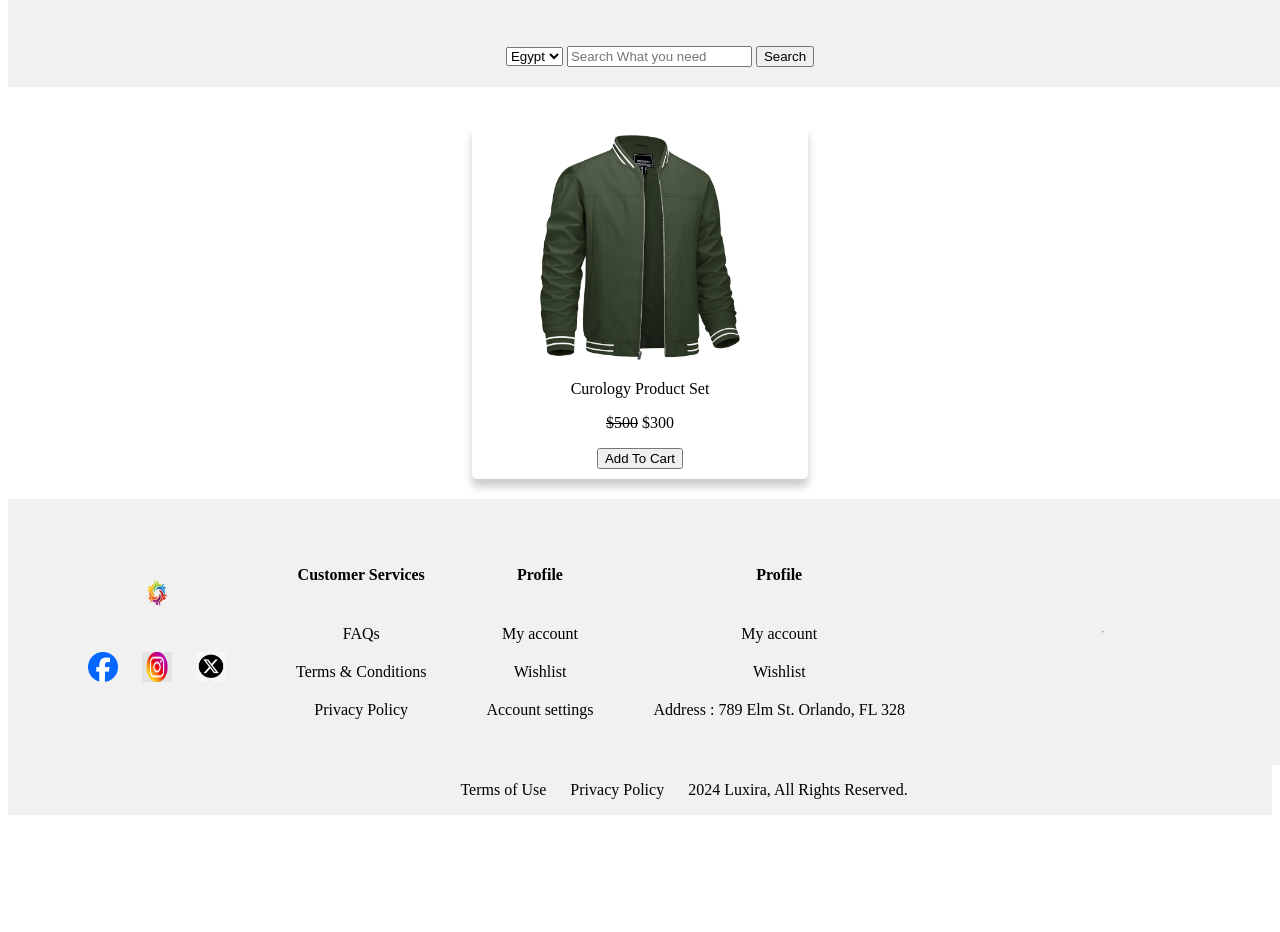
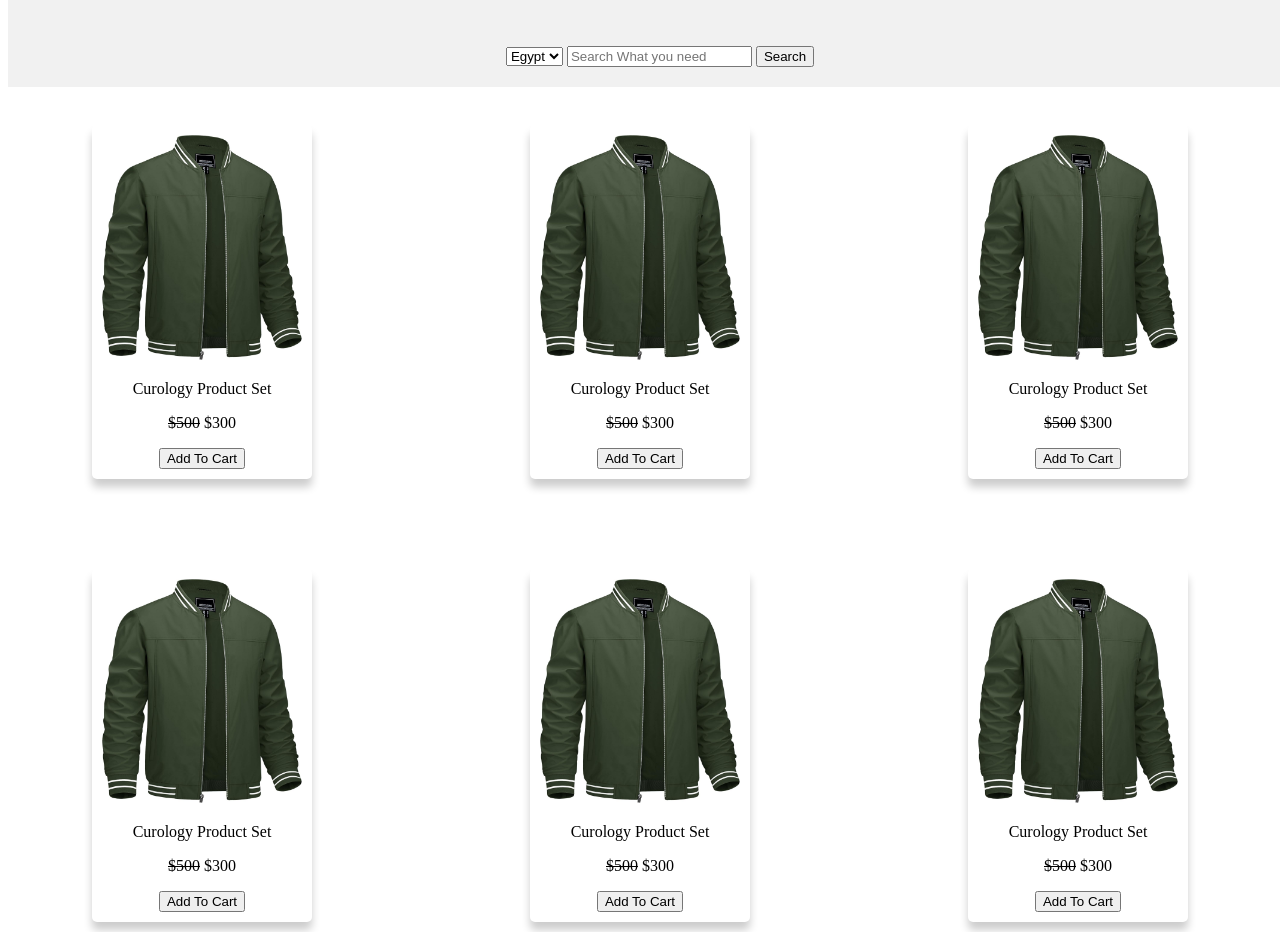
Before and after one commit to 3ly-Al-husseiny/Assignment, a plain HTML site: page index.html in a window 1280 px wide. Shown: the part 100-1032 px from the top of the page. Before the commit the page ends 923 px from the top, so only its background shows below. Drawn offline with Linux system fonts and the light colour scheme.

Commit message:
GDG - Assignment 2

```diff
--- a/index.html
+++ b/index.html
@@ -53,6 +53,7 @@
     <br>
 
     <!-- Card -->
+<div class="cardGird">
 
     <div class="card">
         <img src="Jecket.jpg" alt="jacket" width="200px">
@@ -61,6 +62,53 @@
         <button>Add To Cart</button>
     </div>
 
+    <div class="card">
+        <img src="Jecket.jpg" alt="jacket" width="200px">
+        <p>Curology Product Set</p>
+        <p><del>$500</del> $300</p>
+        <button>Add To Cart</button>
+    </div>
+
+    <div class="card">
+        <img src="Jecket.jpg" alt="jacket" width="200px">
+        <p>Curology Product Set</p>
+        <p><del>$500</del> $300</p>
+        <button>Add To Cart</button>
+    </div>
+
+
+    <div class="card">
+        <img src="Jecket.jpg" alt="jacket" width="200px">
+        <p>Curology Product Set</p>
+        <p><del>$500</del> $300</p>
+        <button>Add To Cart</button>
+    </div>
+
+
+    <div class="card">
+        <img src="Jecket.jpg" alt="jacket" width="200px">
+        <p>Curology Product Set</p>
+        <p><del>$500</del> $300</p>
+        <button>Add To Cart</button>
+    </div>
+
+
+    <div class="card">
+        <img src="Jecket.jpg" alt="jacket" width="200px">
+        <p>Curology Product Set</p>
+        <p><del>$500</del> $300</p>
+        <button>Add To Cart</button>
+    </div>
+
+
+    <div class="card">
+        <img src="Jecket.jpg" alt="jacket" width="200px">
+        <p>Curology Product Set</p>
+        <p><del>$500</del> $300</p>
+        <button>Add To Cart</button>
+    </div>
+
+</div>
 
 
     <!-- Footer -->
--- a/style.css
+++ b/style.css
@@ -42,14 +42,11 @@
 .card
 {
     box-shadow: 0 8px 8px 0 rgba(0,0,0,0.2);
-    width: 15%;
-    margin: 0 auto;
-    margin-top: 20px;
-    margin-bottom: 20px;
+    width: fit-content;
+    margin: 20px auto;
     border-radius: 5px;
     padding: 10px;
     text-align: center;
-    width: 25%;
 }
 
 .footer
@@ -112,3 +109,11 @@
     color: black;
     width: 100%;
 }
+
+.cardGird {
+    display: grid;
+    grid-template-columns: repeat(auto-fit, minmax(300px, 1fr)); /* Adjust the minmax values as needed */
+    gap: 50px;
+    width: 100%;
+    margin: auto;
+}
```
